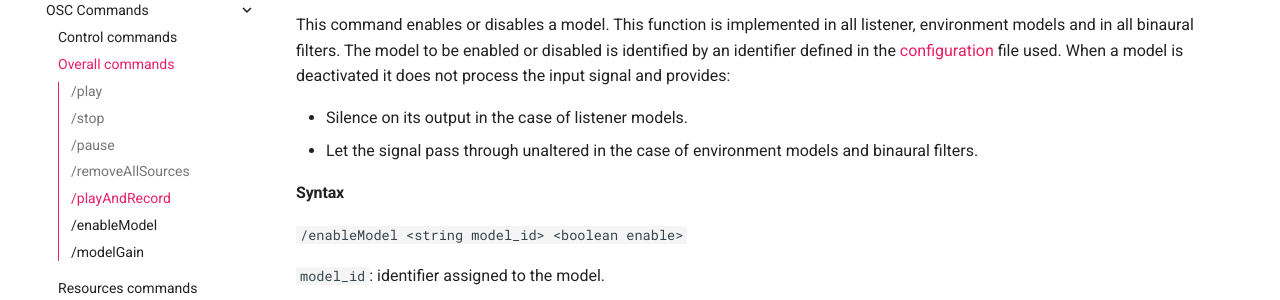
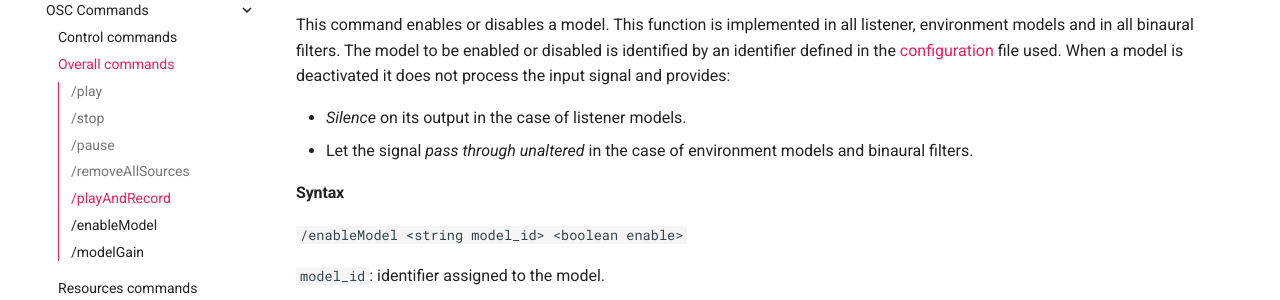
Before and after one commit to GrupoDiana/BRT-Documentation, an MkDocs documentation site: the page built from docs/osc/overall.md, in a window 1280 px wide and 900 px high, scrolled down 2682 px. Shown: the part 152-452 px from the top of the window. Built offline with MkDocs 1.6.1 and Material for MkDocs 9.7.7, drawn with Linux system fonts in a browser that asks for light colours; comment, search, counter and statistics services are not loaded.

Commit message:
fix: Editorial change

```diff
--- a/docs/osc/overall.md
+++ b/docs/osc/overall.md
@@ -96,8 +96,8 @@ When the recording is finished (in this example after 10 seconds), BeRTA sends b
 
 This command enables or disables a model. This function is implemented in all listener, environment models and in all binaural filters. The model to be enabled or disabled is identified by an identifier defined in the [configuration](../applications/settingsFile.md) file used. When a model is deactivated it does not process the input signal and provides:
 
-- Silence on its output in the case of listener models.
-- Let the signal pass through unaltered in the case of environment models and binaural filters.
+- *Silence* on its output in the case of listener models.
+- Let the signal *pass through unaltered* in the case of environment models and binaural filters.
 
 
 #### Syntax
```
